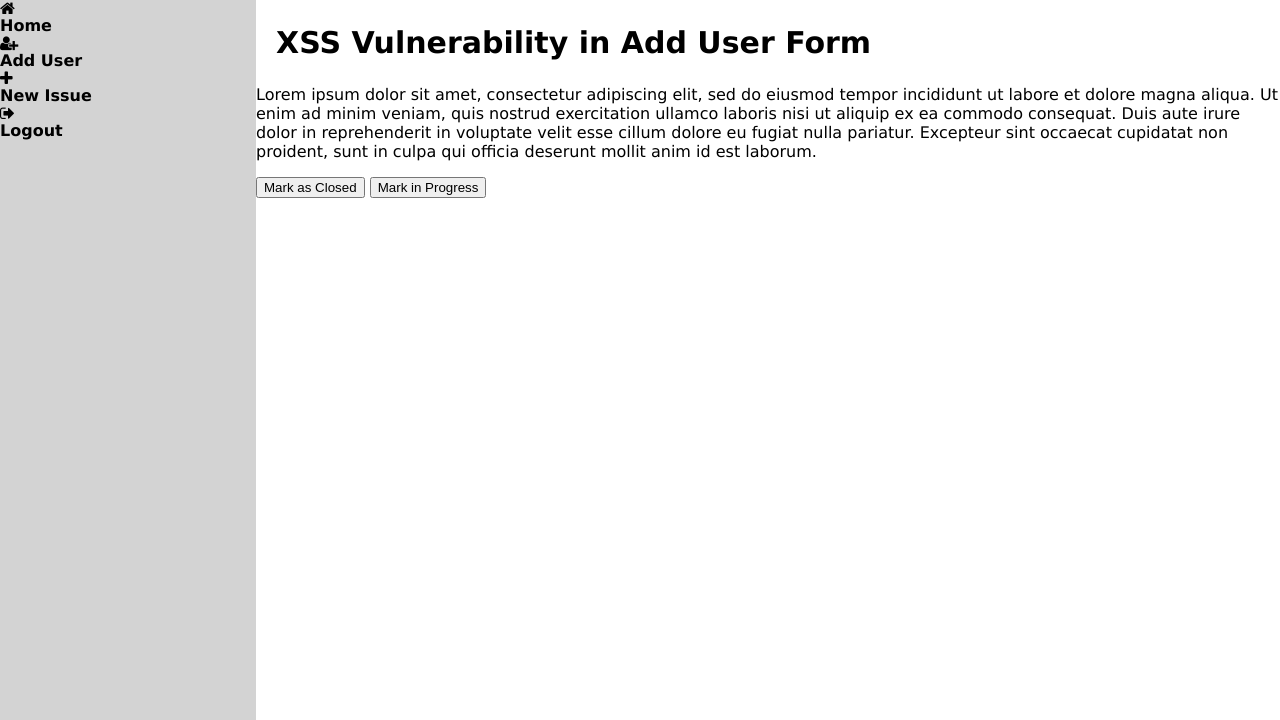
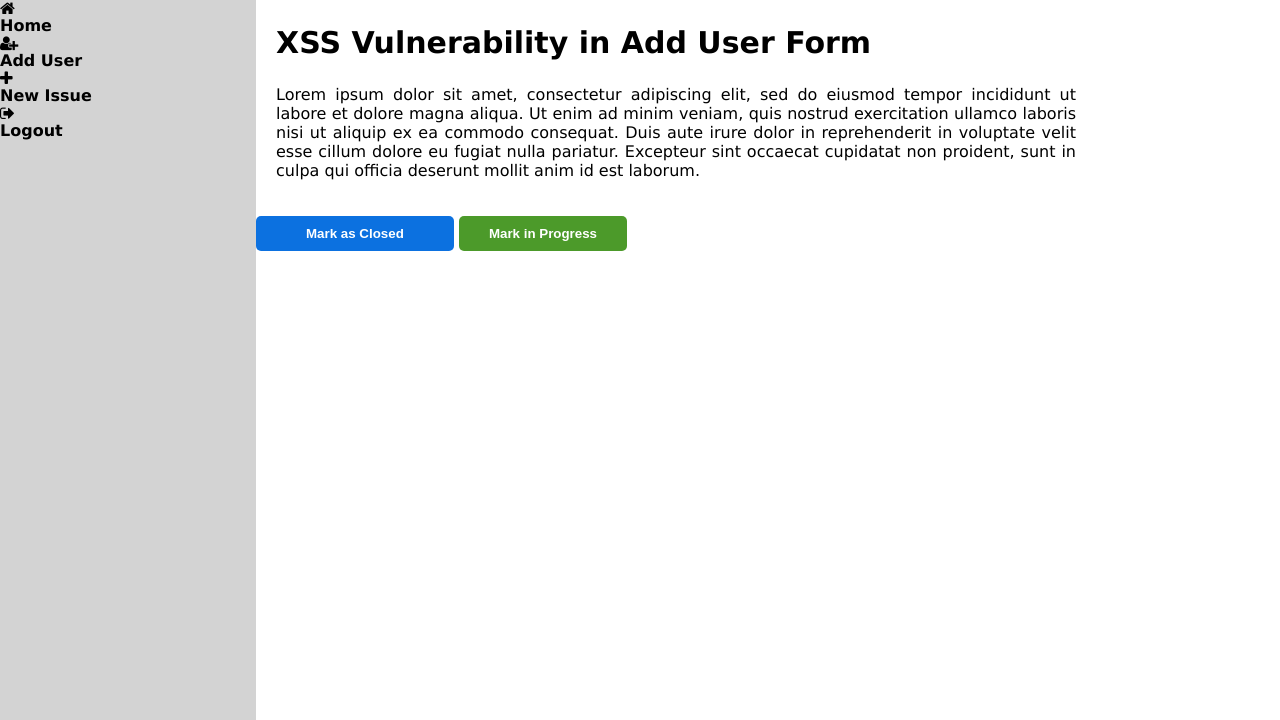
Before and after one commit to majesty101/Info2180-project2, a PHP site: page /detailedIssue.html in a window 1280 px wide. Shown: the part 80-800 px from the top of the page. Run offline with PHP 8.4, Linux system fonts and the light colour scheme.

Commit message:
Update styles.css

```diff
--- a/styles.css
+++ b/styles.css
@@ -87,6 +87,9 @@ form label{
 
 /*New User Code End*/
 
+
+/*Create Issue Code Start*/
+
 #description{
     background-color: #ededed;
     border: 1;
@@ -109,7 +112,63 @@ select{
     padding-left: 10px;
 }
 
+/*Create Issue Code End*/
 
-/*Create Issue Code Start*/
 
-/*Create Issue Code End*/
+/*Detailed Issue Code Start*/
+
+#issue{
+    margin-left: 20px;
+    font-size: 10px;
+}
+
+#para{
+    margin-top: 20px;
+    margin-left: 20px;
+    max-width: 800px;
+    text-align: justify;
+}
+
+#asidemain{
+    display: flex;
+    flex-direction: column;
+    margin-right: 100px;
+    max-width: 200px;
+    float: right;
+    font-size: 13px;
+    font-weight: bold;
+    position: relative;
+    bottom: 105px;
+}
+
+#aside{
+    padding: 10px;
+    border: 1px;
+    border-radius: 5px;
+    border-style: solid;
+    background-color: #d3d3d3;
+}
+
+#markclosed{
+    border: none;
+    border-radius: 5px;
+    background-color: #0c71e0;
+    color: #ffffff;
+    font-weight: bold;
+    padding: 10px 50px 10px 50px;
+    margin-top: 20px;
+
+}
+
+#markinprog{
+    border: none;
+    border-radius: 5px;
+    background-color: #4c9a2a;
+    color: #ffffff;
+    font-weight: bold;
+    padding: 10px 30px 10px 30px;
+    margin-top: 20px;
+
+
+}
+/*Detailed Issue Code End*/
```
